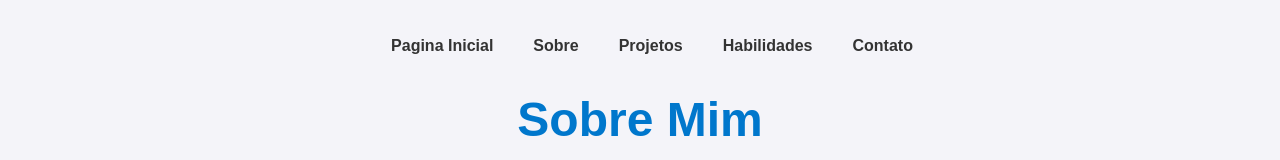
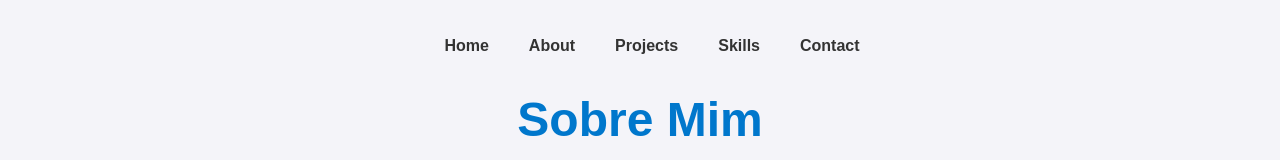
Before and after one commit to KaiqueGSilva/Portfolio, a Next.js app: page /About in a window 1280 px wide. Shown: the top 160 px of the page. Built offline with nearby package versions, Linux system fonts and the light colour scheme.

Commit message:
Atualizado

```diff
--- a/components/navbar.jsx
+++ b/components/navbar.jsx
@@ -3,11 +3,11 @@ import Link from 'next/link';
 export default function Navbar() {
   return (
     <nav className="bg-gray-800 p-4 text-white flex gap-4">
-      <Link href="/">Pagina Inicial</Link>
-      <Link href="/about">Sobre</Link>
-      <Link href="/projects">Projetos</Link>
-      <Link href="/skills">Habilidades</Link>
-      <Link href="/contact">Contato</Link>
+      <Link href="/">Home</Link>
+      <Link href="/about">About</Link>
+      <Link href="/projects">Projects</Link>
+      <Link href="/skills">Skills</Link>
+      <Link href="/contact">Contact</Link>
     </nav>
   );
 }
```
